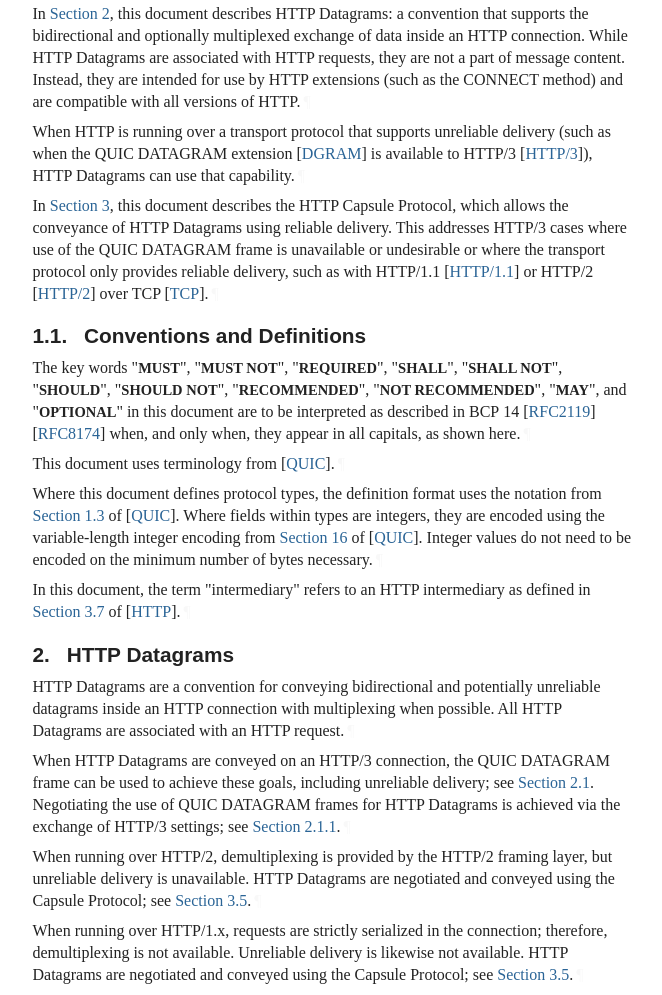
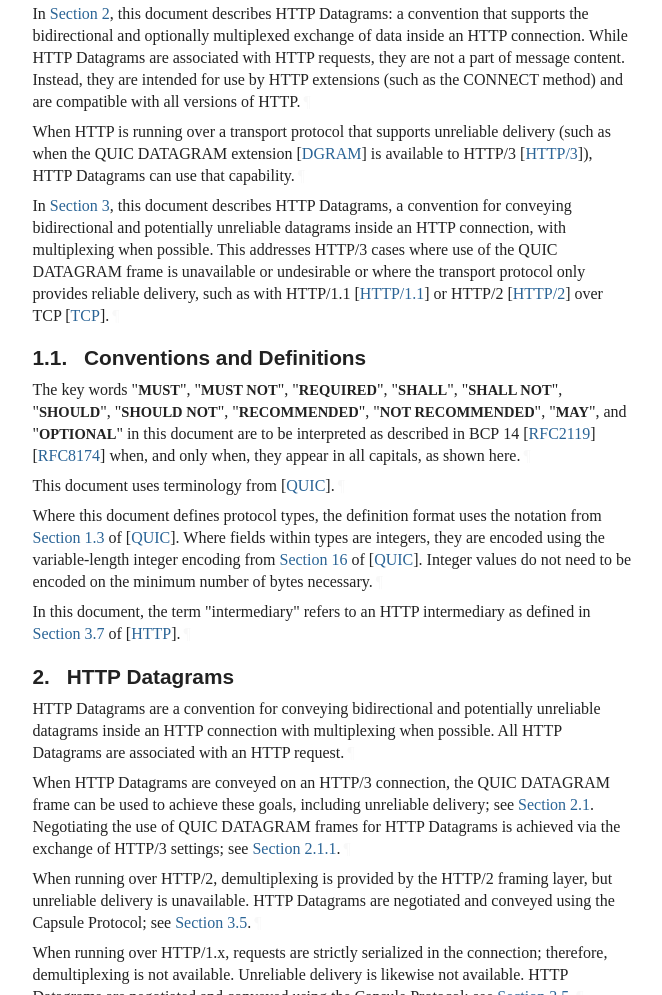
Before and after one commit to ietf-wg-masque/draft-ietf-masque-h3-datagram, a plain HTML site: page auth48/draft-ietf-masque-h3-datagram.html in a window 1280 px wide. Shown: the part 863-1858 px from the top of the page, without its empty margins (92-754 px from the left). Drawn offline with Linux system fonts and the light colour scheme; a web font is replaced by a local one.

Commit message:
Script updating gh-pages from 2d8398e. [ci skip]

```diff
--- a/auth48/draft-ietf-masque-h3-datagram.html
+++ b/auth48/draft-ietf-masque-h3-datagram.html
@@ -1248,11 +1248,12 @@ HTTP.<a href="#section-1-2" class="pilcrow">¶</a></p>
 <p id="section-1-3">When HTTP is running over a transport protocol that supports unreliable delivery
 (such as when the QUIC DATAGRAM extension <span>[<a href="#DGRAM" class="xref">DGRAM</a>]</span> is available to HTTP/3
 <span>[<a href="#H3" class="xref">HTTP/3</a>]</span>), HTTP Datagrams can use that capability.<a href="#section-1-3" class="pilcrow">¶</a></p>
-<p id="section-1-4">In <a href="#capsule" class="xref">Section 3</a>, this document describes the HTTP Capsule Protocol, which allows
-the conveyance of HTTP Datagrams using reliable delivery. This addresses HTTP/3
-cases where use of the QUIC DATAGRAM frame is unavailable or undesirable or
-where the transport protocol only provides reliable delivery, such as with
-HTTP/1.1 <span>[<a href="#H1" class="xref">HTTP/1.1</a>]</span> or HTTP/2 <span>[<a href="#H2" class="xref">HTTP/2</a>]</span> over TCP <span>[<a href="#TCP" class="xref">TCP</a>]</span>.<a href="#section-1-4" class="pilcrow">¶</a></p>
+<p id="section-1-4">In <a href="#capsule" class="xref">Section 3</a>, this document describes HTTP Datagrams, a convention for
+conveying bidirectional and potentially unreliable datagrams inside an HTTP
+connection, with multiplexing when possible. This addresses HTTP/3 cases where
+use of the QUIC DATAGRAM frame is unavailable or undesirable or where the
+transport protocol only provides reliable delivery, such as with HTTP/1.1 <span>[<a href="#H1" class="xref">HTTP/1.1</a>]</span>
+or HTTP/2 <span>[<a href="#H2" class="xref">HTTP/2</a>]</span> over TCP <span>[<a href="#TCP" class="xref">TCP</a>]</span>.<a href="#section-1-4" class="pilcrow">¶</a></p>
 <div id="defs">
 <section id="section-1.1">
         <h3 id="name-conventions-and-definitions">
```
Also changed, not shown: auth48/draft-ietf-masque-h3-datagram.txt.
